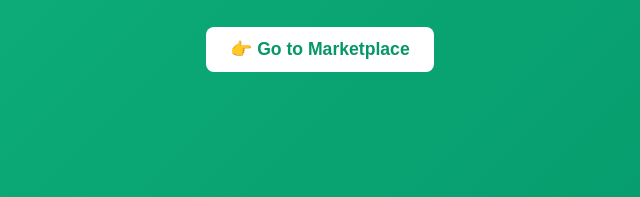
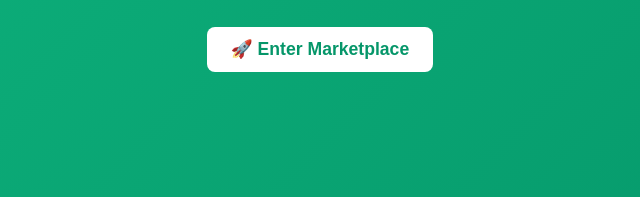
Before and after one commit to zerusellel/handart_site, a website: page index.html in a window 1280 px wide. Shown: the part 533-730 px from the top of the page, 320-960 px from the left. Drawn offline with Linux system fonts and the light colour scheme.

```diff
--- a/index.html
+++ b/index.html
@@ -52,6 +52,6 @@
     <strong>ፎቶ + ዋጋ + እውቂያ (WhatsApp/Telegram/Call)</strong> ያለው ቀላል መደብ ነው።<br>
     ከመጀመሪያው 10 አቅራቢዎች ለመሞከር ነጻ እጨምራለሁ። ምርቶችዎን እንጨምር?
   </div>
-  <button onclick="location.href='market.html'">👉 Go to Marketplace</button>
+  <button onclick="location.href='market.html'">🚀 Enter Marketplace</button>
 </body>
 </html>
```
